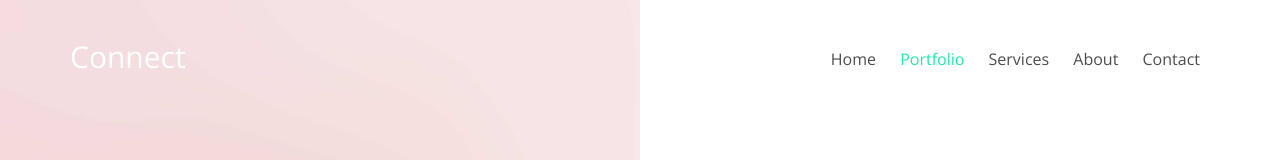
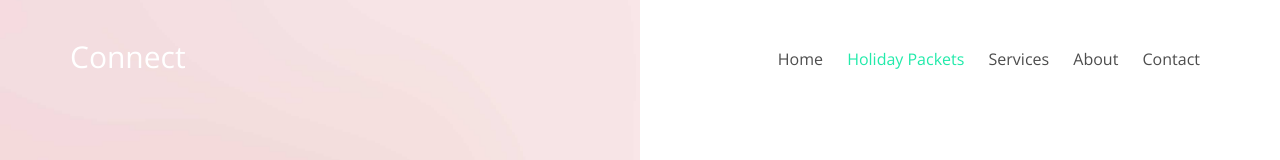
Before and after one commit to BaariqAzhar/ddap-project, a website: page portfolio.html in a window 1280 px wide. Shown: the top 160 px of the page. Drawn offline with nearby package versions, Linux system fonts and the light colour scheme; files whose address does not match are found by name.

Commit message:
Update portfolio.html

```diff
--- a/portfolio.html
+++ b/portfolio.html
@@ -33,7 +33,7 @@
         <nav role="navigation" class="probootstrap-nav hidden-xs">
           <ul class="probootstrap-main-nav">
             <li><a href="index.html">Home</a></li>
-            <li class="active"><a href="portfolio.html">Portfolio</a></li>
+            <li class="active"><a href="portfolio.html">Holiday Packets</a></li>
             <li><a href="services.html">Services</a></li>
             <li><a href="about.html">About</a></li>
             <li><a href="contact.html">Contact</a></li>
```
